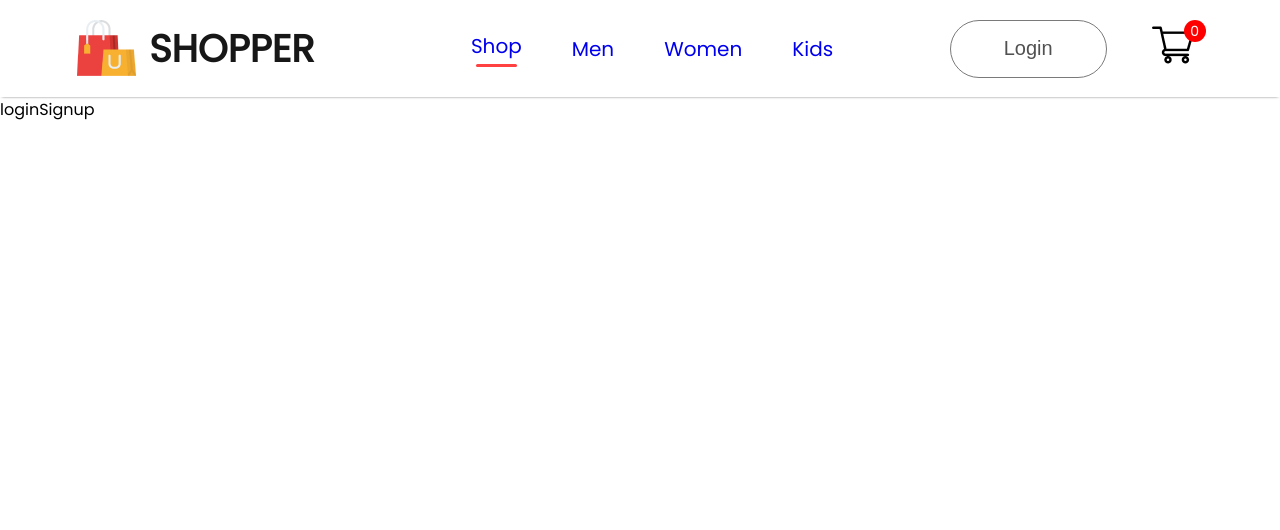
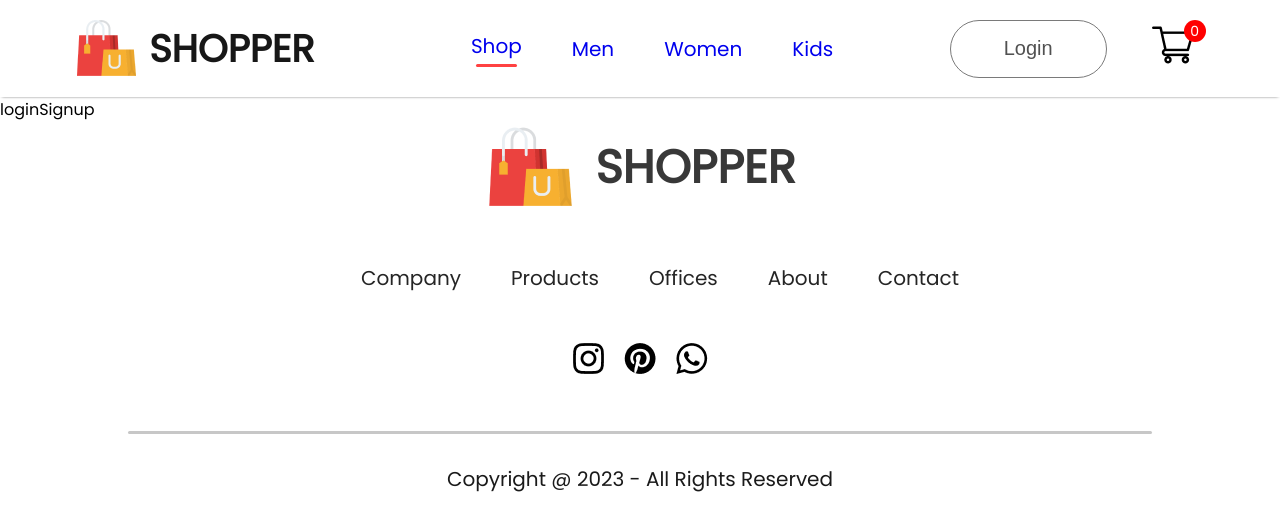
Before and after one commit to Hemant-Mhalsekar/E-Commerce-Website, a React (Create React App) app in the folder frontend/: page /login in a window 1280 px wide. Shown: the top 530 px of the page. Built offline with nearby package versions, Linux system fonts and the light colour scheme.

Commit message:
Completed footer section

```diff
--- a/frontend/src/App.js
+++ b/frontend/src/App.js
@@ -6,6 +6,7 @@
 import Product from './Pages/Product';
 import Cart from './Pages/Cart';
 import LoginSignup from './Pages/LoginSignup';
+import Footer from './Components/Footer/Footer';
 
 
 function App() {
@@ -24,6 +25,7 @@
         <Route path='/cart' element={<Cart/>}/>
         <Route path='/login' element={<LoginSignup/>}/>
       </Routes>
+      <Footer/>
 
     </BrowserRouter>
     </div>
--- a/frontend/src/Components/Footer/Footer.css
+++ b/frontend/src/Components/Footer/Footer.css
@@ -0,0 +1,62 @@
+.footer{
+    display: flex;
+    flex-direction: column;
+    justify-content: center;
+    align-items: center;
+    gap: 50px;
+}
+
+.footer-logo{
+    display: flex;
+    align-items: center;
+    gap: 20px;
+}
+
+.footer-logo p{
+    color: #383838;
+    font-size: 46px;
+    font-weight: 700;
+}
+
+.footer-links{
+    display: flex;
+    list-style: none;
+    gap: 50px;
+    color: #252525;
+    font-size: 20px;
+}
+
+.footer-links li{
+    cursor: pointer;
+}
+
+.footer-social-icon{
+    display: flex;
+    gap: 20px;
+}
+
+.footer-icon-container{
+    padding: 10px;
+    padding-bottom: 6px;
+    background: #fbfbfb;
+    border: 1px solid #ebebeb;
+}
+
+.footer-copyright{
+    display: flex;
+    flex-direction: column;
+    align-items: center;
+    gap: 30px;
+    width: 100%;
+    margin-bottom: 30px;
+    color: #1a1a1a;
+    font-size: 20px;
+}
+
+.footer-copyright hr{
+    width: 80%;
+    border: none;
+    border-radius: 10px;
+    height: 3px;
+    background: #c7c7c7;
+}
--- a/frontend/src/Components/Footer/Footer.jsx
+++ b/frontend/src/Components/Footer/Footer.jsx
@@ -1,9 +1,40 @@
 import React from 'react'
 import './Footer.css'
+import footer_logo from '../Assets/logo_big.png'
+import instagram_icon from '../Assets/instagram_icon.png'
+import pintrest_icon from '../Assets/pintester_icon.png'
+import whatsapp_icon from '../Assets/whatsapp_icon.png'
 
 const Footer = () => {
   return (
-    <div>Footer</div>
+    <div className='footer'>
+        <div className='footer-logo'>
+            <img src={footer_logo} alt=''/>
+            <p>SHOPPER</p>
+        </div>
+        <ul className='footer-links'>
+          <li>Company</li>
+          <li>Products</li>
+          <li>Offices</li>
+          <li>About</li>
+          <li>Contact</li>
+        </ul>
+        <div className='footer-social-icon'>
+          <div className='footer-icons-container'>
+            <img src={instagram_icon} alt=''/>
+          </div>
+          <div className='footer-icons-container'>
+            <img src={pintrest_icon} alt=''/>
+          </div>
+          <div className='footer-icons-container'>
+            <img src={whatsapp_icon} alt=''/>
+          </div>
+        </div>
+        <div className='footer-copyright'>
+          <hr/>
+          <p>Copyright @ 2023 - All Rights Reserved</p>
+        </div>
+    </div>
   )
 }
 
```
